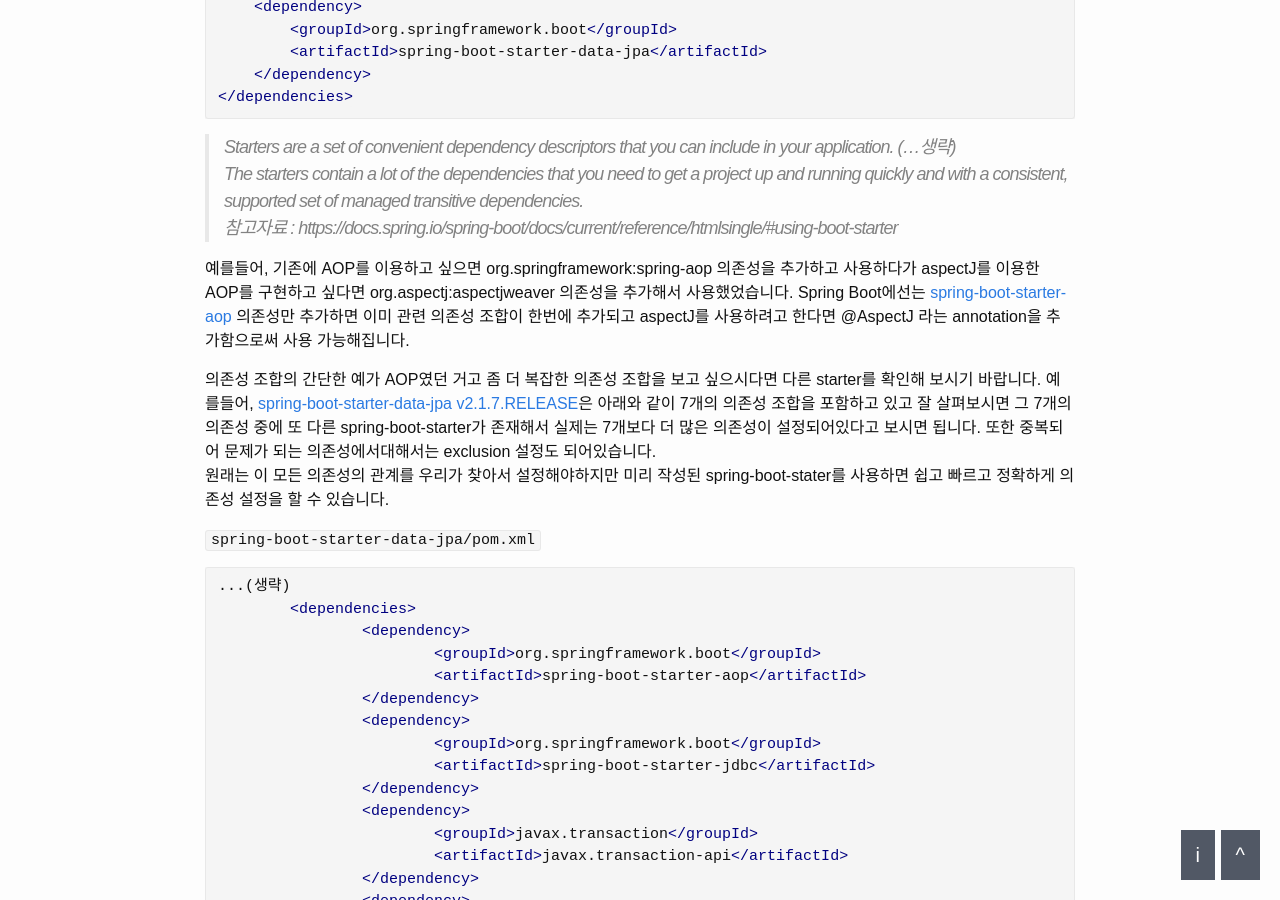
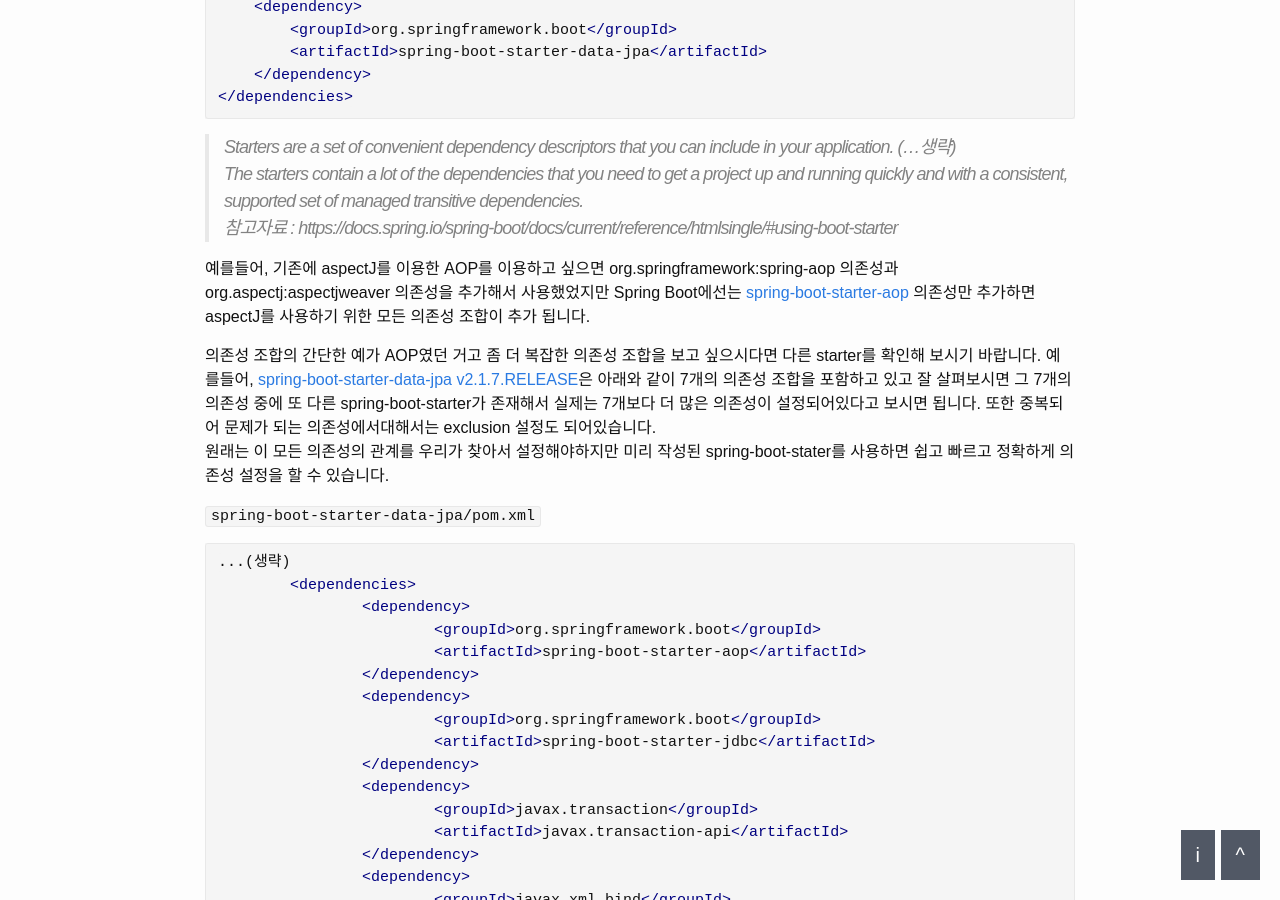
Before and after one commit to dveamer/dveamer.github.io, a Jekyll site: the page built from _posts/Spring/2019-09-07-SpringBootStater.md, in a window 1280 px wide and 900 px high, scrolled down 1656 px. Built offline with Jekyll 4.4.1, drawn with Linux system fonts in a browser that asks for light colours.

Commit message:
homepage

```diff
--- a/_posts/Spring/2019-09-07-SpringBootStater.md
+++ b/_posts/Spring/2019-09-07-SpringBootStater.md
@@ -49,7 +49,7 @@
 >The starters contain a lot of the dependencies that you need to get a project up and running quickly and with a consistent, supported set of managed transitive dependencies.
 >참고자료 : https://docs.spring.io/spring-boot/docs/current/reference/htmlsingle/#using-boot-starter
 
-예를들어, 기존에 AOP를 이용하고 싶으면 org.springframework:spring-aop 의존성을 추가하고 사용하다가 aspectJ를 이용한 AOP를 구현하고 싶다면 org.aspectj:aspectjweaver 의존성을 추가해서 사용했었습니다. Spring Boot에선는 [spring-boot-starter-aop](https://github.com/spring-projects/spring-boot/blob/v2.1.7.RELEASE/spring-boot-project/spring-boot-starters/spring-boot-starter-aop/pom.xml) 의존성만 추가하면 이미 관련 의존성 조합이 한번에 추가되고 aspectJ를 사용하려고 한다면 @AspectJ 라는 annotation을 추가함으로써 사용 가능해집니다.
+예를들어, 기존에 aspectJ를 이용한 AOP를 이용하고 싶으면 org.springframework:spring-aop 의존성과 org.aspectj:aspectjweaver 의존성을 추가해서 사용했었지만 Spring Boot에선는 [spring-boot-starter-aop](https://github.com/spring-projects/spring-boot/blob/v2.1.7.RELEASE/spring-boot-project/spring-boot-starters/spring-boot-starter-aop/pom.xml) 의존성만 추가하면 aspectJ를 사용하기 위한 모든 의존성 조합이 추가 됩니다.
 
 의존성 조합의 간단한 예가 AOP였던 거고 좀 더 복잡한 의존성 조합을 보고 싶으시다면 다른 starter를 확인해 보시기 바랍니다. 예를들어, [spring-boot-starter-data-jpa v2.1.7.RELEASE](https://github.com/spring-projects/spring-boot/blob/v2.1.7.RELEASE/spring-boot-project/spring-boot-starters/spring-boot-starter-data-jpa/pom.xml)은 아래와 같이 7개의 의존성 조합을 포함하고 있고 잘 살펴보시면 그 7개의 의존성 중에 또 다른 spring-boot-starter가 존재해서 실제는 7개보다 더 많은 의존성이 설정되어있다고 보시면 됩니다. 또한 중복되어 문제가 되는 의존성에서대해서는 exclusion 설정도 되어있습니다.
 원래는 이 모든 의존성의 관계를 우리가 찾아서 설정해야하지만 미리 작성된 spring-boot-stater를 사용하면 쉽고 빠르고 정확하게 의존성 설정을 할 수 있습니다.
```
